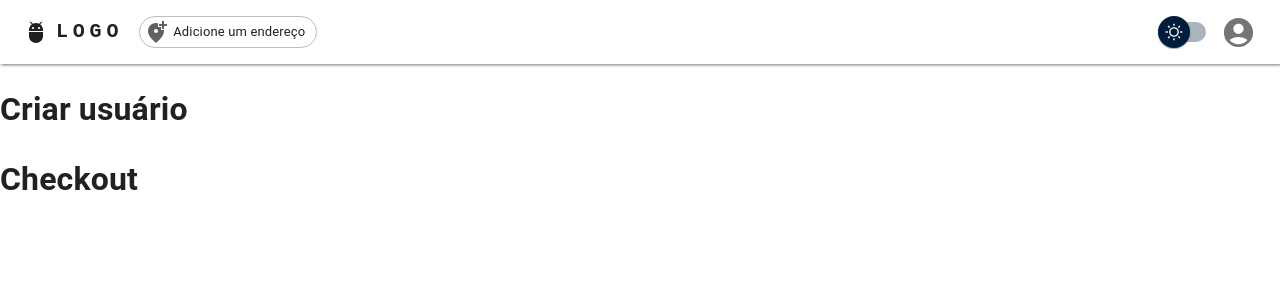
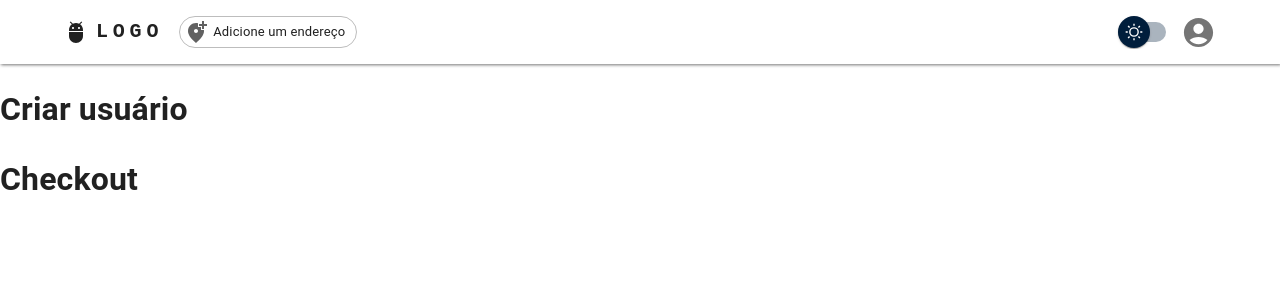
Before and after one commit to lavesan/ecommerce-front, a Next.js app: page /criar-usuario in a window 1280 px wide. Shown: the top 300 px of the page. Built offline with nearby package versions, Linux system fonts and the light colour scheme.

Commit message:
feat: uses sx to style header container
Signed-off-by: Valdery Alves <valdery.jur@gmail.com>

```diff
--- a/src/components/Header/index.tsx
+++ b/src/components/Header/index.tsx
@@ -114,7 +114,7 @@ export const Header = () => {
         backgroundColor: theme.palette.background.default,
       })}
     >
-      <Container maxWidth="100%">
+      <Container sx={{ maxWidth: "100%" }}>
         <Toolbar disableGutters>
           <AdbIcon sx={{ display: { xs: "none", md: "flex" }, mr: 1 }} />
           <Typography
```
